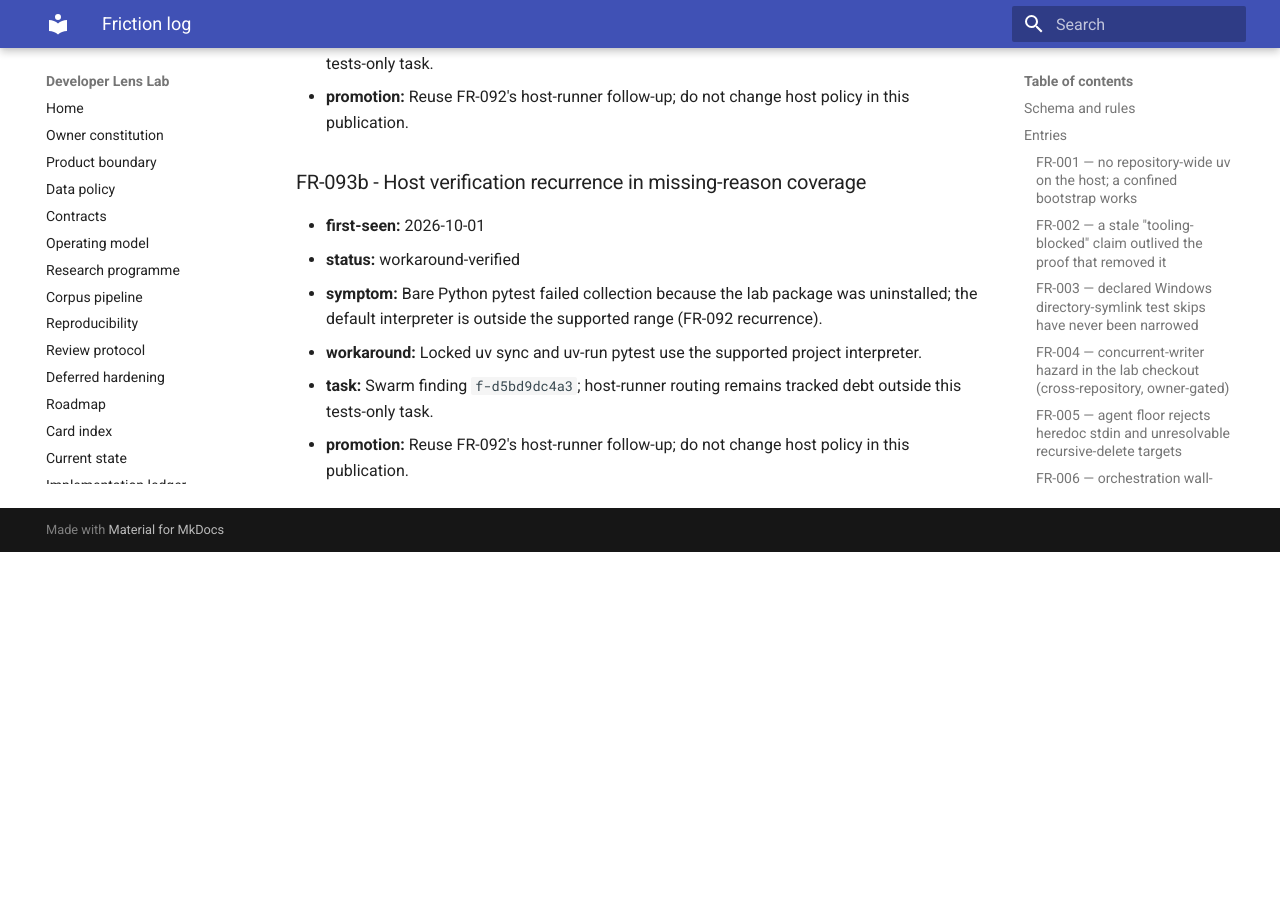
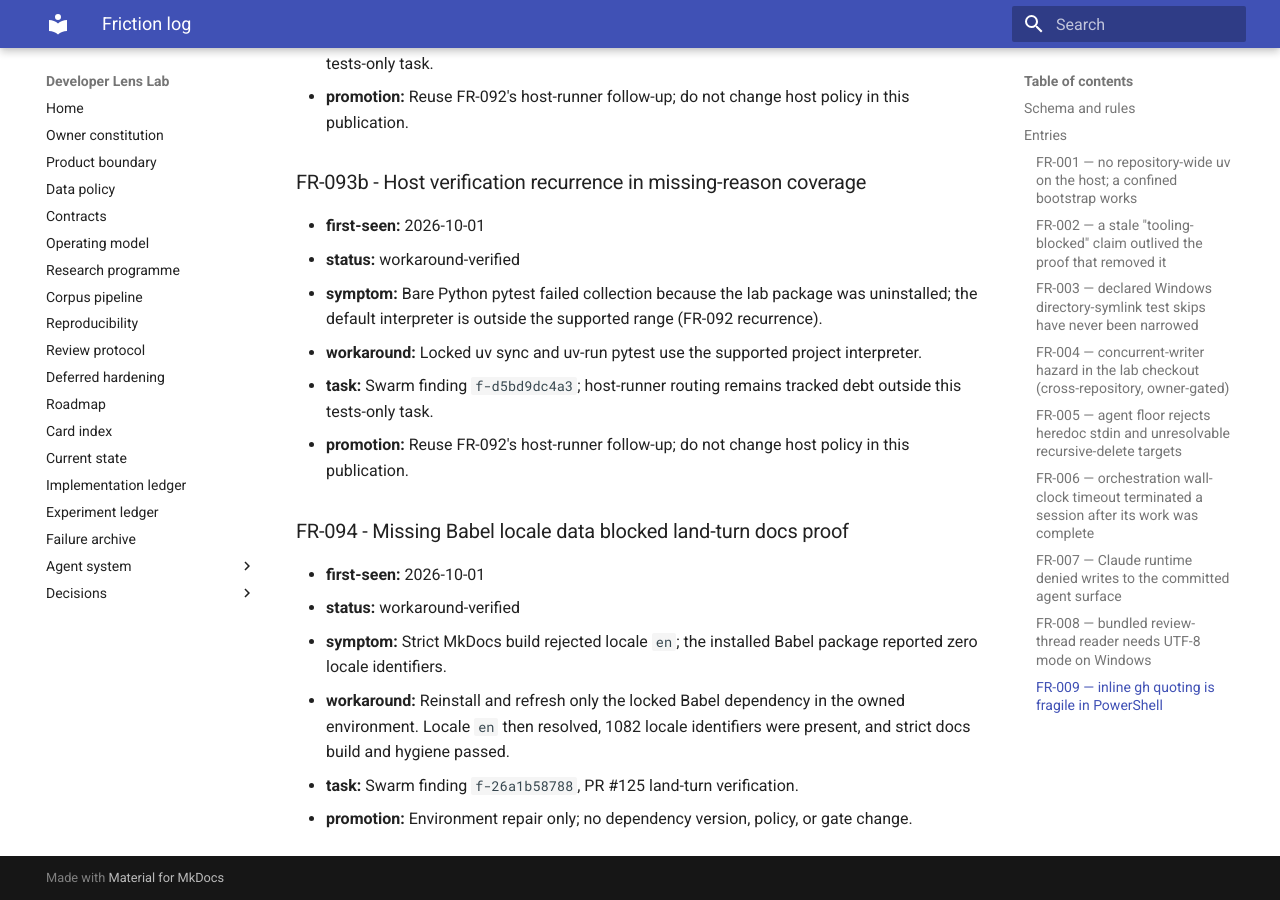
Before and after one commit to Chris0Jeky/developer-lens-lab, an MkDocs documentation site: the page built from docs/agent-system/FRICTION_LOG.md, in a window 1280 px wide and 900 px high, scrolled down 78957 px. Built offline with MkDocs 1.6.1 and Material for MkDocs 9.7.7, drawn with Linux system fonts in a browser that asks for light colours; before the commit the page ends 79509 px from its top, so only the background shows below that.

Commit message:
Record repaired docs proof environment

```diff
--- a/docs/agent-system/FRICTION_LOG.md
+++ b/docs/agent-system/FRICTION_LOG.md
@@ -2786,3 +2786,12 @@ retry, content inspection, or deletion was attempted.
 - **workaround:** Locked uv sync and uv-run pytest use the supported project interpreter.
 - **task:** Swarm finding `f-d5bd9dc4a3`; host-runner routing remains tracked debt outside this tests-only task.
 - **promotion:** Reuse FR-092's host-runner follow-up; do not change host policy in this publication.
+
+### FR-094 - Missing Babel locale data blocked land-turn docs proof
+
+- **first-seen:** 2026-10-01
+- **status:** workaround-verified
+- **symptom:** Strict MkDocs build rejected locale `en`; the installed Babel package reported zero locale identifiers.
+- **workaround:** Reinstall and refresh only the locked Babel dependency in the owned environment. Locale `en` then resolved, 1082 locale identifiers were present, and strict docs build and hygiene passed.
+- **task:** Swarm finding `f-26a1b58788`, PR #125 land-turn verification.
+- **promotion:** Environment repair only; no dependency version, policy, or gate change.
```
